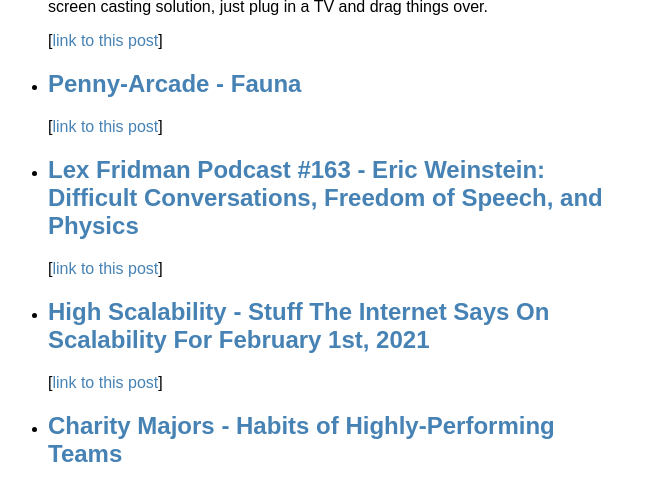
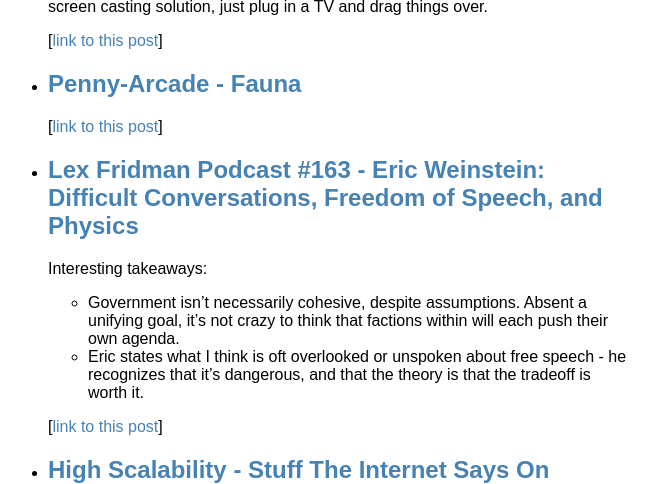
Before and after one commit to jacobpledger/website, a Jekyll site: the page built from blog.html, in a window 1280 px wide and 900 px high, scrolled down 2683 px, cut to the strip 0-484 px from the top of the window. Shown: the whole strip, without its empty margins (322-979 px from the left). Built offline with Jekyll 4.4.1, drawn with Linux system fonts in a browser that asks for light colours; some of the changed text lies outside the part shown.

Commit message:
more updates

```diff
--- a/collections/_posts/2021-02-21-lex-fridman-163.md
+++ b/collections/_posts/2021-02-21-lex-fridman-163.md
@@ -3,3 +3,8 @@
 external_link: https://lexfridman.com/eric-weinstein-4/
 title: "Lex Fridman Podcast #163 - Eric Weinstein: Difficult Conversations, Freedom of Speech, and Physics"
 ---
+
+Interesting takeaways:
+
+ * Government isn't necessarily cohesive, despite assumptions. Absent a unifying goal, it's not crazy to think that factions within will each push their own agenda.
+ * Eric states what I think is oft overlooked or unspoken about free speech - he recognizes that it's dangerous, and that the theory is that the tradeoff is worth it.
```
Also changed, not shown: collections/_posts/2021-08-31-techdirt-podcast-c10.md (+5 -1 lines), favicon-16x16.png (deleted), favicon-32x32.png (deleted), mstile-144x144.png (deleted), mstile-150x150.png (deleted), mstile-310x150.png (deleted), mstile-310x310.png (deleted), mstile-70x70.png (deleted), site.webmanifest (deleted).
